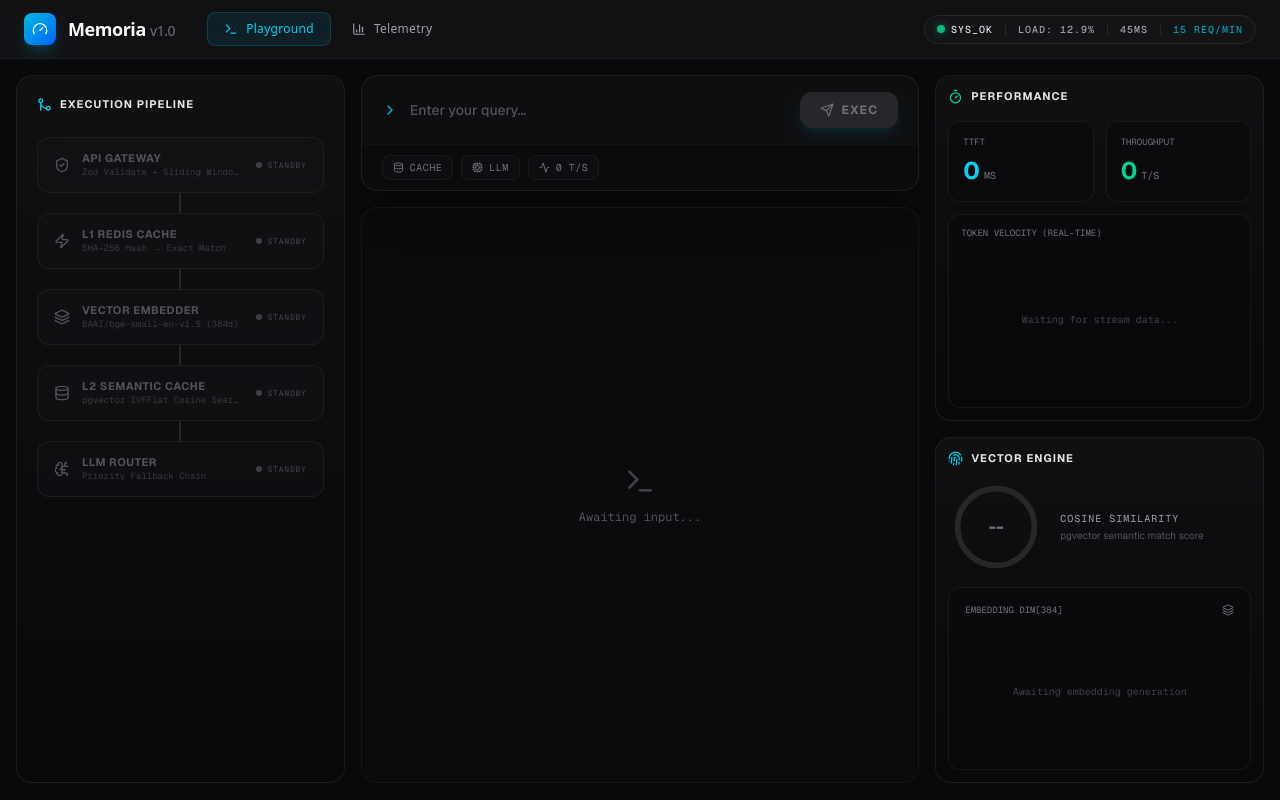
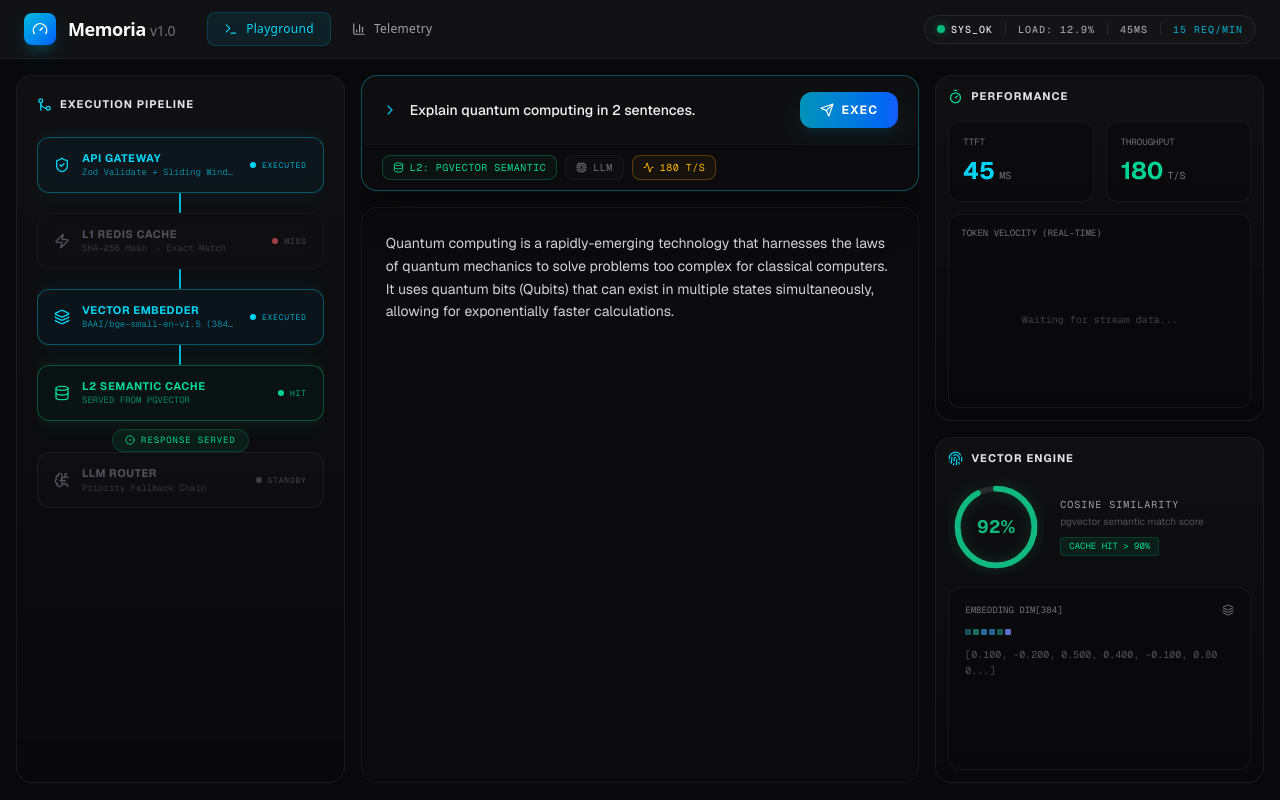
Before and after one commit to Nagpal45/memoria, a Next.js app in the folder client/: page / in a window 1280 px wide. Built offline with nearby package versions, Linux system fonts and the light colour scheme.

Commit message:
feat: initialize prompt and output states in Dashboard; update telemetry state defaults for improved user experience

```diff
--- a/client/src/app/page.tsx
+++ b/client/src/app/page.tsx
@@ -30,16 +30,16 @@ import { SimilarityGauge } from "./components/SimilarityGauge";
 import { ExecutionTree } from "./components/ExecutionTree";
 
 export default function Dashboard() {
-  const [prompt, setPrompt] = useState("");
-  const [output, setOutput] = useState("");
+  const [prompt, setPrompt] = useState("Explain quantum computing in 2 sentences.");
+  const [output, setOutput] = useState("Quantum computing is a rapidly-emerging technology that harnesses the laws of quantum mechanics to solve problems too complex for classical computers. It uses quantum bits (Qubits) that can exist in multiple states simultaneously, allowing for exponentially faster calculations.");
   const [isGenerating, setIsGenerating] = useState(false);
 
   // Telemetry state
-  const [source, setSource] = useState<string>("WAITING...");
-  const [ttft, setTtft] = useState<number>(0);
-  const [velocity, setVelocity] = useState<number>(0);
-  const [similarity, setSimilarity] = useState<number>(0);
-  const [vector, setVector] = useState<number[]>([]);
+  const [source, setSource] = useState<string>("postgres_semantic_cache");
+  const [ttft, setTtft] = useState<number>(45);
+  const [velocity, setVelocity] = useState<number>(180);
+  const [similarity, setSimilarity] = useState<number>(0.92);
+  const [vector, setVector] = useState<number[]>([0.1, -0.2, 0.5, 0.4, -0.1, 0.8]);
   const [activeModel, setActiveModel] = useState<string>("");
   const [failedModels, setFailedModels] = useState<string[]>([]);
 
@@ -185,7 +185,7 @@ export default function Dashboard() {
           {/* Prompt */}
           <form
             onSubmit={handleExecute}
-            className="rounded-2xl border border-zinc-800/60 bg-zinc-900/40 shadow-2xl flex flex-col transition-all focus-within:border-cyan-500/40 focus-within:shadow-cyan-500/5 shrink-0"
+            className="rounded-2xl border bg-zinc-900/40 shadow-2xl flex flex-col transition-all border-cyan-500/40 focus-within:shadow-cyan-500/5 shrink-0"
           >
             <div className="flex items-center px-5 py-4 gap-3">
               <ChevronRight size={16} className="text-cyan-500 shrink-0" />
```
